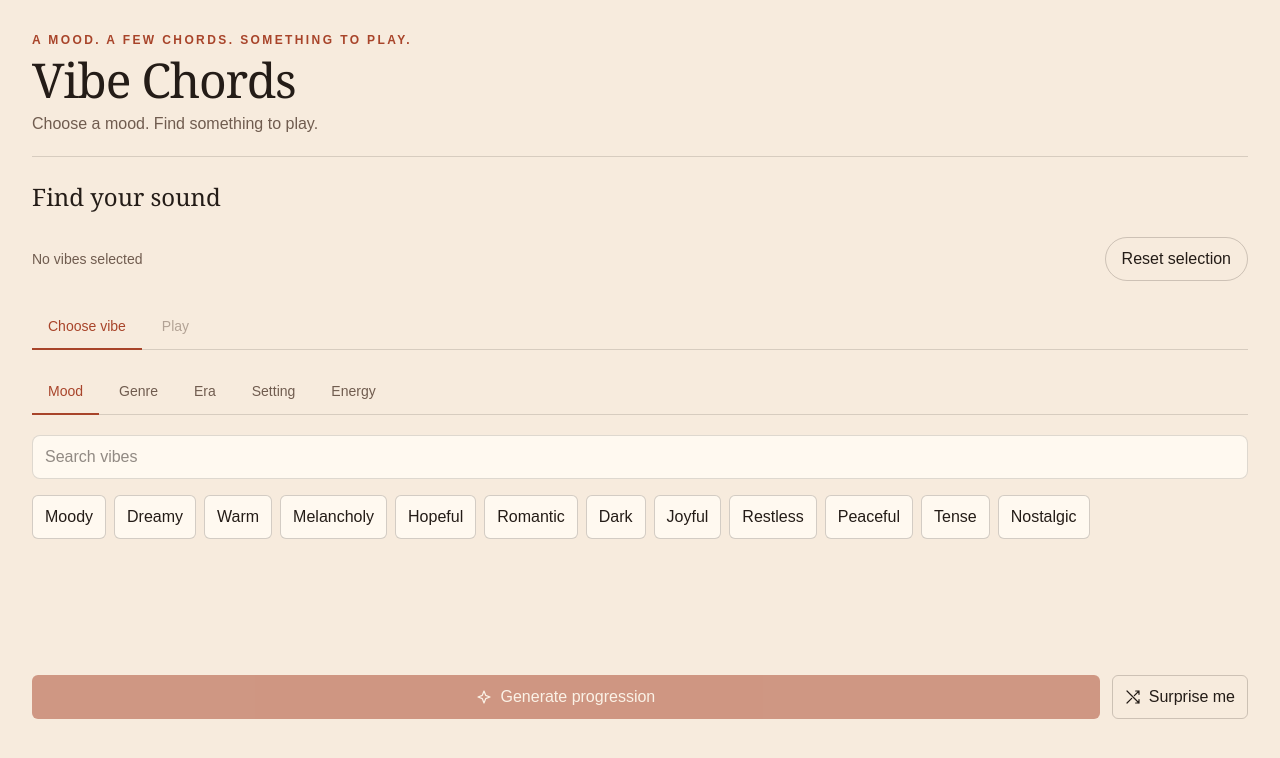
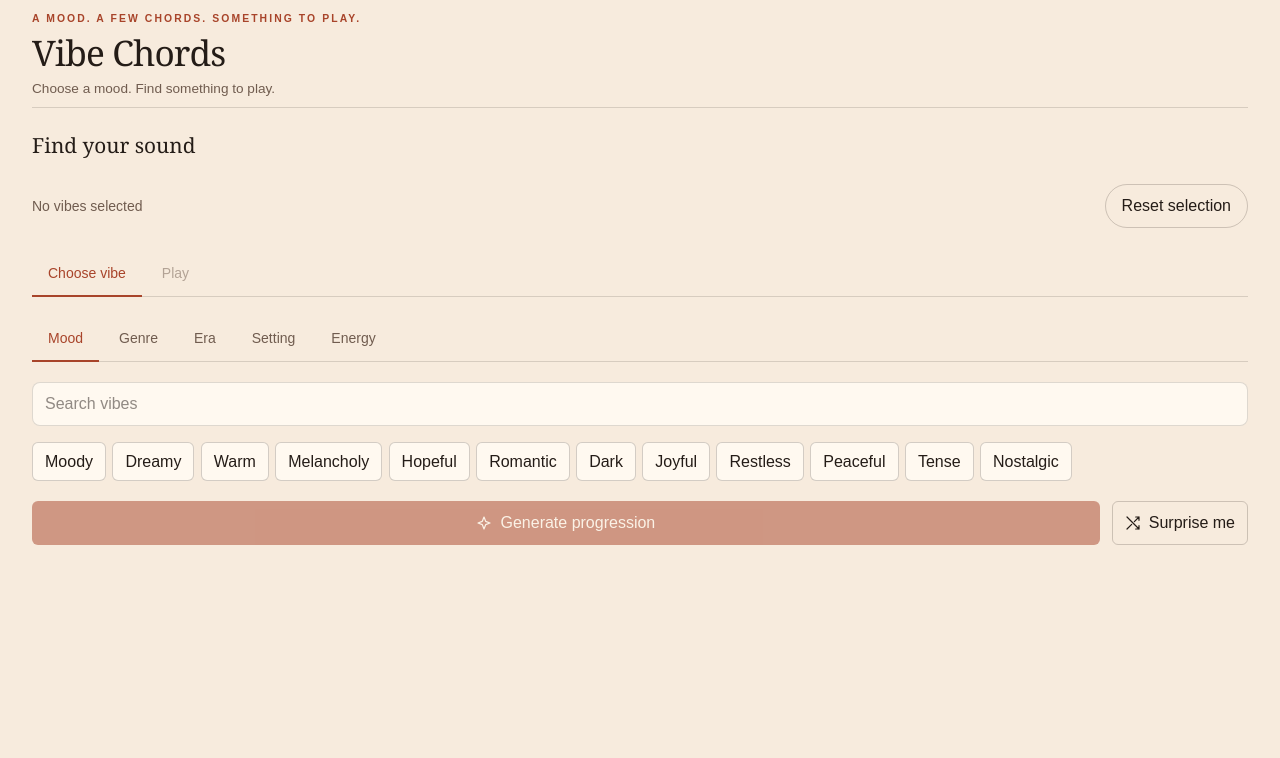
Before and after one commit to qwertypants/guitar-vibe, a Next.js app: page / in a window 1280 px wide. Shown: the top 758 px of the page. Built offline with nearby package versions, Linux system fonts and the light colour scheme.

Commit message:
Compact the chord progression workspace

```diff
--- a/app/globals.css
+++ b/app/globals.css
@@ -60,7 +60,7 @@ button:not(:disabled):hover {
   }
 }
 
-@media (min-width: 1024px) {
+@media (min-width: 900px) {
   .progression-grid {
     grid-template-columns: repeat(3, minmax(0, 1fr));
   }
@@ -105,6 +105,73 @@ html[data-motion-boot="pending"] [data-intro] { visibility: hidden; }
 .note-pill { background: color-mix(in srgb, var(--accent) 12%, var(--card)); color: var(--accent); }
 .position-button { min-height: 44px; padding: .4rem .75rem; border: 1px solid color-mix(in srgb, var(--foreground) 18%, transparent); border-radius: 999px; font-size: .75rem; color: var(--muted); }
 .position-button[aria-pressed="true"] { background: var(--foreground); color: var(--card); border-color: var(--foreground); }
+@media (min-width: 900px) {
+  .progression-grid { grid-template-columns: repeat(3, minmax(0, 1fr)); gap: .75rem; }
+  .progression-grid > li { display: grid; grid-template-columns: minmax(0, 1fr); align-content: start; gap: .5rem; padding: .75rem; }
+  .progression-grid > li > figure { display: grid; grid-template-columns: minmax(90px, 38%) minmax(0, 1fr); align-items: center; column-gap: .65rem; row-gap: .25rem; }
+  .progression-grid > li > figure > figcaption { grid-column: 1 / -1; }
+  .progression-grid > li > figure > .chord-diagram-button { grid-column: 1; grid-row: 2 / span 2; align-self: center; }
+  .progression-grid > li > figure > .chord-details { grid-column: 2; grid-row: 2 / span 2; }
+  .progression-grid > li > [role="group"] { margin-top: 0; }
+  .vibe-workspace[data-view="play"] > :first-child,
+  .vibe-workspace[data-view="play"] > :nth-child(2) { display: none; }
+  .progression-result, .chord-playback { --tw-space-y-reverse: 0; }
+  .progression-result > :not([hidden]) ~ :not([hidden]),
+  .chord-playback > :not([hidden]) ~ :not([hidden]) { margin-block-start: .55rem; }
+  .chord-playback > div[role="region"] { overflow: visible; }
+  .chord-diagram-button { max-width: 148px; }
+  .chord-name { font-size: 2rem; }
+  .chord-details { font-size: .68rem; }
+  .chord-details > div { gap: .2rem; }
+  .fret-pill, .note-pill { min-width: 1.2rem; padding: .1rem .25rem; }
+  .position-button { min-height: 36px; padding: .25rem .55rem; }
+  .vibe-workspace { --tw-space-y-reverse: 0; }
+  .vibe-workspace > :not([hidden]) ~ :not([hidden]) { margin-block-start: .75rem; }
+  .choose-panel, .play-panel { --tw-space-y-reverse: 0; }
+  .choose-panel > :not([hidden]) ~ :not([hidden]),
+  .play-panel > :not([hidden]) ~ :not([hidden]) { margin-block-start: .75rem; }
+  .choose-panel [aria-label="Choose your vibe"] { --tw-space-y-reverse: 0; }
+  .choose-panel [aria-label="Choose your vibe"] > :not([hidden]) ~ :not([hidden]) { margin-block-start: .75rem; }
+  .choose-panel fieldset { min-height: 0; }
+  .choose-panel .vibe-options { gap: .4rem; }
+  .choose-panel .vibe-options button,
+  .choose-panel [role="status"] button { min-height: 2.25rem; padding-block: .35rem; }
+}
+@media (min-width: 900px) and (max-height: 960px) {
+  .page-shell { min-height: 100svh; padding-block: .75rem; }
+  .page-shell, .vibe-workspace { row-gap: .6rem; }
+  .page-header { padding-bottom: .5rem; }
+  .page-header > :first-child { font-size: .65rem; }
+  .page-header h1 { font-size: 2.2rem; line-height: 1.05; }
+  .page-header > :last-child { font-size: .85rem; }
+  .vibe-workspace > :first-child h2 { font-size: 1.3rem; }
+  .play-panel > :first-child button { min-height: 2.25rem; }
+  .progression-result h2 { font-size: 1.25rem; }
+  .progression-grid { gap: .55rem; }
+  .progression-grid > li { gap: .3rem; padding: .5rem; }
+  .progression-grid > li > figure { grid-template-columns: minmax(76px, 32%) minmax(0, 1fr); column-gap: .4rem; }
+  .chord-diagram-button { max-width: 100px; }
+  .chord-name { font-size: 1.65rem; }
+  .chord-diagram { line-height: 1; }
+  .chord-details > div { gap: .12rem; }
+  .fret-pill, .note-pill { min-width: 1.05rem; padding: .05rem .16rem; }
+  .position-button { min-height: 30px; padding: .15rem .4rem; }
+  .chord-playback > div:first-child button { min-height: 2.25rem; padding-block: .35rem; }
+}
+@media (min-width: 900px) {
+  .page-shell:has(.vibe-workspace[data-view="play"]) > .page-header {
+    display: flex;
+    align-items: center;
+    gap: .75rem;
+    padding-bottom: .5rem;
+  }
+  .page-shell:has(.vibe-workspace[data-view="play"]) > .page-header > :not(:first-child) { margin-block-start: 0; }
+  .page-shell:has(.vibe-workspace[data-view="play"]) > .page-header > :first-child,
+  .page-shell:has(.vibe-workspace[data-view="play"]) > .page-header > :last-child { display: none; }
+  .page-shell:has(.vibe-workspace[data-view="play"]) > .page-header h1 { font-size: 1.4rem; line-height: 1; }
+  .progression-result > :first-child h2 { font-size: 1.3rem; }
+  .progression-result > :first-child button { min-height: 2rem; padding-inline: .75rem; }
+}
 @media (max-width: 767px) { .generation-actions { position: sticky; bottom: 0; padding: .75rem 0; background: var(--background); z-index: 5; } }
 @media (max-width: 767px) {
   .tab-bar[aria-label="Vibe categories"] { gap: 0; }
--- a/app/page.tsx
+++ b/app/page.tsx
@@ -4,7 +4,7 @@ import { MotionStage } from "@/components/MotionStage";
 export default function Home() {
   return (
     <MotionStage>
-      <header className="space-y-2 border-b border-foreground/15 pb-5">
+      <header className="page-header space-y-2 border-b border-foreground/15 pb-5">
         <p data-intro className="text-xs font-semibold uppercase tracking-[0.2em] text-accent">A mood. A few chords. Something to play.</p>
         <h1 data-intro="letters" className="text-4xl font-normal tracking-tight sm:text-5xl">Vibe Chords</h1>
         <p data-intro className="text-base text-muted">Choose a mood. Find something to play.</p>
--- a/components/MotionStage.tsx
+++ b/components/MotionStage.tsx
@@ -119,5 +119,5 @@ export function MotionStage({ children }: { children: ReactNode }) {
     };
   }, { scope: root });
 
-  return <main ref={root} className="motion-stage mx-auto min-h-screen max-w-7xl space-y-6 px-4 py-6 sm:px-8 sm:py-8">{children}</main>;
+  return <main ref={root} className="motion-stage page-shell mx-auto min-h-screen max-w-7xl space-y-6 px-4 py-6 sm:px-8 sm:py-8">{children}</main>;
 }
--- a/components/PlaybackControls.tsx
+++ b/components/PlaybackControls.tsx
@@ -24,8 +24,8 @@ export function PlaybackControls({ voicings, children, active = true, createCont
     const index = state.kind === "sequence" ? state.index : voicings.findIndex((voicing) => voicing.id === state.voicingId);
     const name = grid.current?.children[index]?.querySelector<HTMLElement>(".chord-name");
     if (!name) return;
-    const tween = gsap.fromTo(name, { scale: 1.22, rotation: -5, y: -8 },
-      { scale: 1, rotation: 0, y: 0, duration: 0.53, ease: "elastic.out(1, 0.42)", overwrite: "auto" });
+    const tween = gsap.fromTo(name, { scale: 1.08, y: -2 },
+      { scale: 1, y: 0, duration: 0.24, ease: "power2.out", overwrite: "auto" });
     return () => { tween.kill(); gsap.set(name, { clearProps: "transform" }); };
   }, { scope: grid, dependencies: [state] });
   useEffect(() => {
@@ -42,7 +42,7 @@ export function PlaybackControls({ voicings, children, active = true, createCont
   const preview = (voicing: ChordVoicing) => start(() => controller.preview(voicing));
   const buttonClass = "inline-flex min-h-11 items-center justify-center gap-2 rounded-md border border-foreground/20 px-4 py-2 text-sm font-medium focus-visible:outline-2 focus-visible:outline-offset-2";
   return (
-    <section aria-label="Chord playback" className="space-y-4">
+    <section aria-label="Chord playback" className="chord-playback space-y-4">
       <div className="flex flex-wrap items-center gap-3">
         <button type="button" className={`${buttonClass} border-accent bg-accent text-accent-foreground`} disabled={voicings.length === 0}
           aria-pressed={state.kind === "sequence"}
--- a/components/VibeChooser.tsx
+++ b/components/VibeChooser.tsx
@@ -52,8 +52,8 @@ export function VibeChooser() {
     setTransitioning(true);
     transition.current?.kill();
     transition.current = gsap.to(outgoing, {
-      autoAlpha: 0, x: view === "choose" ? -44 : 44, rotationY: view === "choose" ? -9 : 9,
-      duration: 0.34, ease: "power3.in", overwrite: "auto",
+      autoAlpha: 0, y: view === "choose" ? -8 : 8,
+      duration: 0.2, ease: "power2.inOut", overwrite: "auto",
       onComplete: () => {
         gsap.set(outgoing, { clearProps: "opacity,visibility,transform" });
         setView(next);
@@ -68,53 +68,24 @@ export function VibeChooser() {
     if (reducedMotion()) return;
     const incoming = view === "choose" ? choosePanel.current : playPanel.current;
     if (!incoming) return;
-    const cards = view === "play" ? Array.from(incoming.querySelectorAll<HTMLElement>(".progression-grid > li")) : [];
-    const content = view === "play" ? cards : Array.from(incoming.querySelectorAll<HTMLElement>("[data-intro]"));
+    const content = view === "play"
+      ? Array.from(incoming.querySelectorAll<HTMLElement>(".progression-grid > li"))
+      : Array.from(incoming.querySelectorAll<HTMLElement>("[data-intro]"));
     if (content.length === 0) return;
     const timeline = gsap.timeline({ defaults: { overwrite: "auto" } });
-    let observer: IntersectionObserver | undefined;
-    let immediate = content;
-    if (view === "play") {
-      const visible = typeof IntersectionObserver === "undefined" ? cards
-        : cards.filter((card) => card.getBoundingClientRect().top < window.innerHeight * 0.9);
-      const below = cards.filter((card) => !visible.includes(card));
-      immediate = visible;
-      gsap.set(below, { autoAlpha: 0, y: 90, rotation: -8, scale: 0.78 });
-      timeline.fromTo(visible, {
-        autoAlpha: 0, x: (index: number) => index % 2 ? 120 : -120,
-        y: 150, rotation: (index: number) => index % 2 ? 14 : -14,
-        rotationY: (index: number) => index % 2 ? -22 : 22, scale: 0.67,
-      }, {
-        autoAlpha: 1, x: 0, y: 0, rotation: 0, rotationY: 0, scale: 1,
-        duration: 0.88, stagger: 0.17, ease: "back.out(1.45)",
-      });
-      if (below.length) observer = new IntersectionObserver((entries) => {
-        entries.forEach((entry) => {
-          if (!entry.isIntersecting) return;
-          const card = entry.target as HTMLElement;
-          observer?.unobserve(card);
-          gsap.to(card, { autoAlpha: 1, y: 0, rotation: 0, scale: 1,
-            duration: 0.75, ease: "back.out(1.5)",
-            onComplete: () => gsap.set(card, { clearProps: "opacity,visibility,transform" }) });
-        });
-      }, { rootMargin: "0px 0px -10% 0px" });
-      below.forEach((card) => observer?.observe(card));
-    } else {
-      timeline.fromTo(content, { autoAlpha: 0, y: 38, rotationX: -12 }, {
-        autoAlpha: 1, y: 0, rotationX: 0, duration: 0.5, stagger: 0.035, ease: "back.out(1.4)",
-      });
-    }
-    timeline.eventCallback("onComplete", () => gsap.set(immediate, { clearProps: "opacity,visibility,transform" }));
+    timeline.fromTo(content, { autoAlpha: 0, y: 10 }, {
+      autoAlpha: 1, y: 0, duration: 0.24, stagger: 0.025, ease: "power2.out",
+      onComplete: () => gsap.set(content, { clearProps: "opacity,visibility,transform" }),
+    });
     const preference = window.matchMedia("(prefers-reduced-motion: reduce)");
     const reduceNow = () => {
       if (!preference.matches) return;
       timeline.kill();
-      observer?.disconnect();
       gsap.killTweensOf(content);
       gsap.set(content, { clearProps: "opacity,visibility,transform" });
     };
     preference.addEventListener("change", reduceNow);
-    return () => { preference.removeEventListener("change", reduceNow); timeline.kill(); observer?.disconnect(); gsap.killTweensOf(content); gsap.set(content, { clearProps: "opacity,visibility,transform" }); };
+    return () => { preference.removeEventListener("change", reduceNow); timeline.kill(); gsap.killTweensOf(content); gsap.set(content, { clearProps: "opacity,visibility,transform" }); };
   }, { scope: root, dependencies: [view], revertOnUpdate: true });
 
   useEffect(() => () => { transition.current?.kill(); }, []);
@@ -142,14 +113,14 @@ export function VibeChooser() {
       }
       setProgression(payload.chords as ProgressionCard[]);
       setGeneratedSelection(selection);
-      // The result is mounted before the outgoing panel leaves; the card-deal starts after the tab switch.
+      // Mount the result before the chooser leaves so the play view is ready when shown.
       const outgoing = choosePanel.current;
       if (!outgoing || reducedMotion()) setView("play");
       else {
         setTransitioning(true);
         transition.current?.kill();
-        transition.current = gsap.to(outgoing, { autoAlpha: 0, x: -70, rotationY: -12, duration: 0.36,
-          ease: "power3.in", onComplete: () => {
+        transition.current = gsap.to(outgoing, { autoAlpha: 0, y: -8, duration: 0.2,
+          ease: "power2.inOut", onComplete: () => {
             gsap.set(outgoing, { clearProps: "opacity,visibility,transform" });
             setView("play");
             setTransitioning(false);
@@ -163,7 +134,7 @@ export function VibeChooser() {
   };
 
   return (
-    <div ref={root} className="space-y-6">
+    <div ref={root} data-view={view} className="vibe-workspace space-y-6">
       <div className="flex items-center justify-between gap-3">
         <h2 data-intro className="text-2xl">Find your sound</h2>
       </div>
@@ -172,7 +143,7 @@ export function VibeChooser() {
         <button type="button" disabled={pending} className="min-h-11 rounded-full border border-foreground/20 px-4 text-sm disabled:opacity-50" onClick={() => choose({})}>Reset selection</button>
       </div>
       <Tabs label="Workspace" items={[{ id: "choose", label: "Choose vibe" }, { id: "play", label: "Play", disabled: !progression || transitioning }]} value={view} onChange={switchView}>
-        <div ref={choosePanel} hidden={view !== "choose"} className="space-y-5">
+        <div ref={choosePanel} hidden={view !== "choose"} className="choose-panel space-y-5">
         <VibePicker value={selection} onChange={choose} disabled={pending} showSurpriseAction={false} />
         <div className="generation-actions flex gap-3 flex-wrap">
           <button data-intro data-generate type="button" disabled={!hasVibeSelection(selection) || pending || transitioning} onClick={() => void generate()}
@@ -187,11 +158,8 @@ export function VibeChooser() {
         </div>
         {error && <p role="alert" className="text-sm">{error}</p>}
         </div>
-        {progression && <div ref={playPanel} hidden={view !== "play"} className="space-y-5">
-          <div className="flex justify-end">
-            <button type="button" className="min-h-11 rounded-full border border-foreground/20 px-4 text-sm" onClick={() => switchView("choose")}>Edit vibe</button>
-          </div>
-          <ProgressionResult key={JSON.stringify(progression)} chords={progression} active={view === "play" && !transitioning} />
+        {progression && <div ref={playPanel} hidden={view !== "play"} className="play-panel space-y-5">
+          <ProgressionResult key={JSON.stringify(progression)} chords={progression} active={view === "play" && !transitioning} onEditVibe={() => switchView("choose")} />
         </div>}
       </Tabs>
     </div>
```
Also changed, not shown: components/ProgressionResult.tsx (+7 -3 lines), 1 other file (tests, documents, lock files or other folders).
